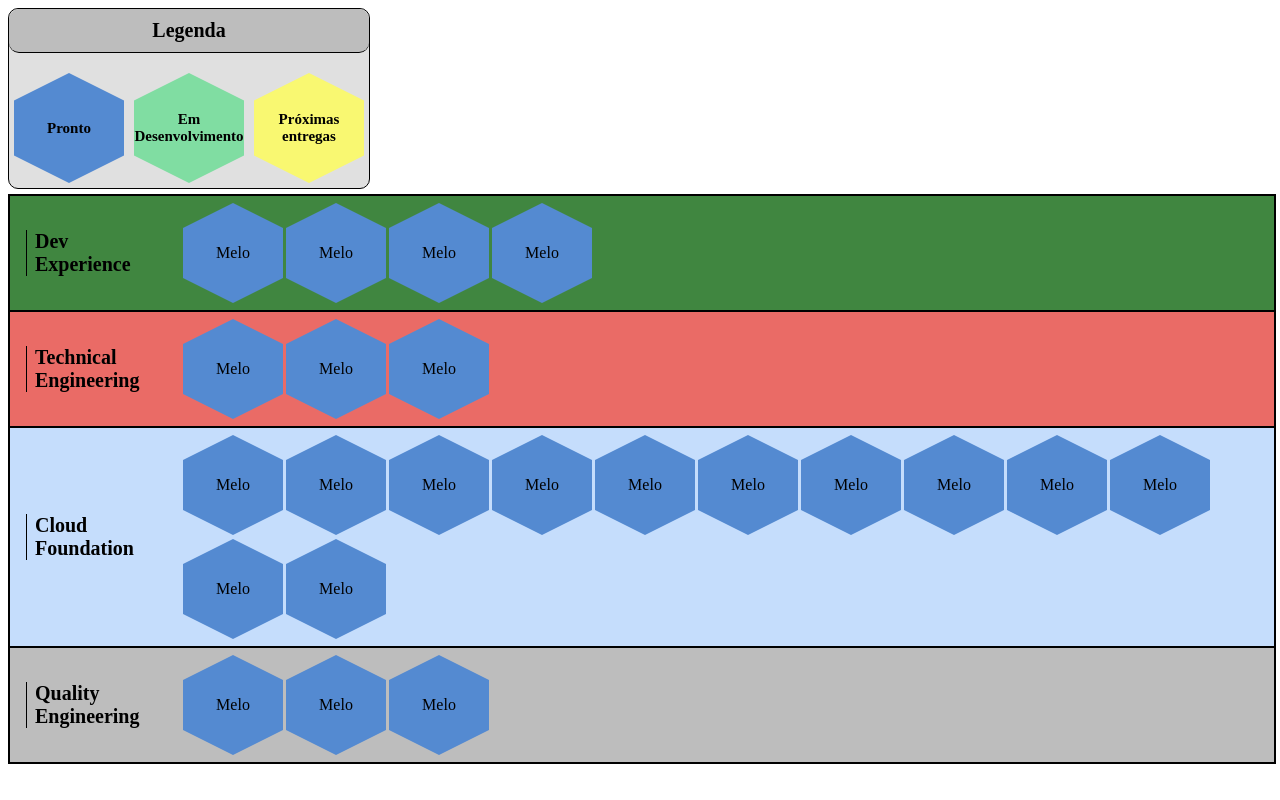
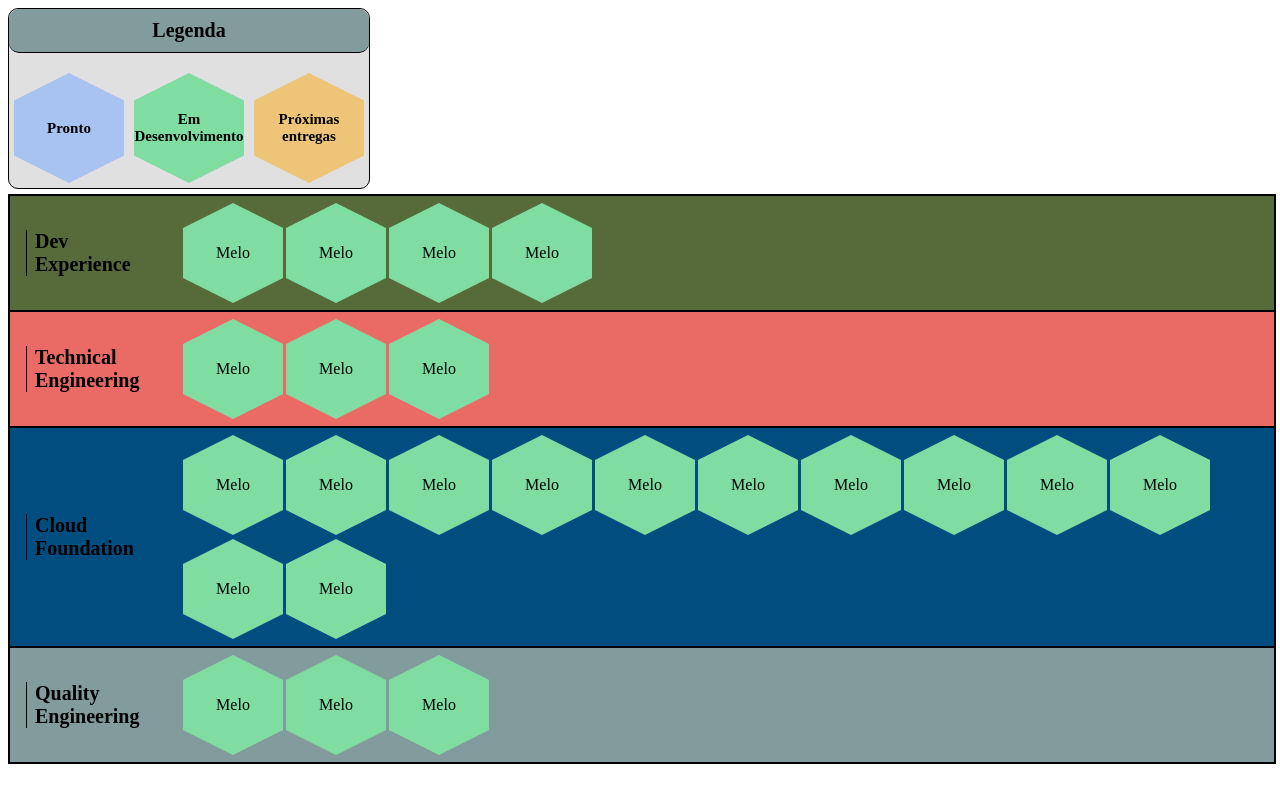
Before and after one commit to RodrigoHernandez26/front-puro, a plain HTML site: page index.html in a window 1280 px wide. Drawn offline with Linux system fonts and the light colour scheme.

Commit message:
mudei cores

```diff
--- a/style.css
+++ b/style.css
@@ -1,13 +1,13 @@
 :root {
-    --azul: #548ad1;
+    --azul: #014d80;
     --verde-claro: #80dda2;
-    --verde-escuro: #408640;
-    --roxo: #c56ca8;
+    --verde-escuro: #566a3a;
+    --roxo: #7d5c92;
     --vermelho: #ea6b66;
-    --azul-desaturado: #c5ddfc;
-    --cinza: #bdbdbd;
+    --azul-desaturado: #a8c3f1;
+    --cinza: #829c9d;
     --cinza-claro: #e0e0e0;
-    --amarelo: #f9f871;
+    --amarelo: #eec578;
     --preto: #000000;
     --branco: #ccc7c7;
 }
@@ -19,7 +19,7 @@
 }
 
 .item {
-    background-color: var(--azul);
+    background-color: var(--verde-claro);
     width: 100px;
     height: 100px;
     list-style: none;
@@ -73,7 +73,7 @@
 }
 
 .raia3 {
-    background-color: var(--azul-desaturado);
+    background-color: var(--azul);
 }
 
 .raia4 {
@@ -123,7 +123,7 @@
 }
 
 .exemplo1 {
-    background-color: var(--azul);
+    background-color: var(--azul-desaturado);
     margin-left: 5px;
 }
 
```
